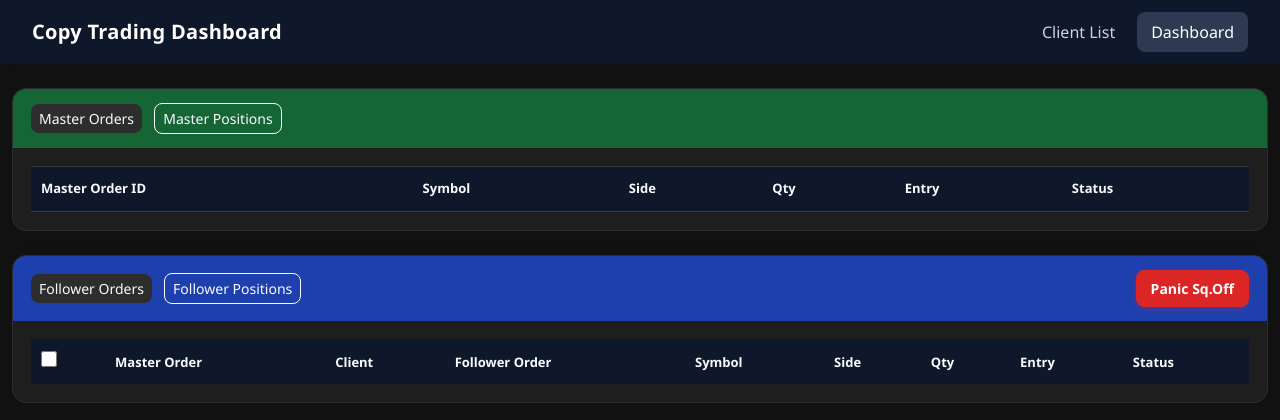
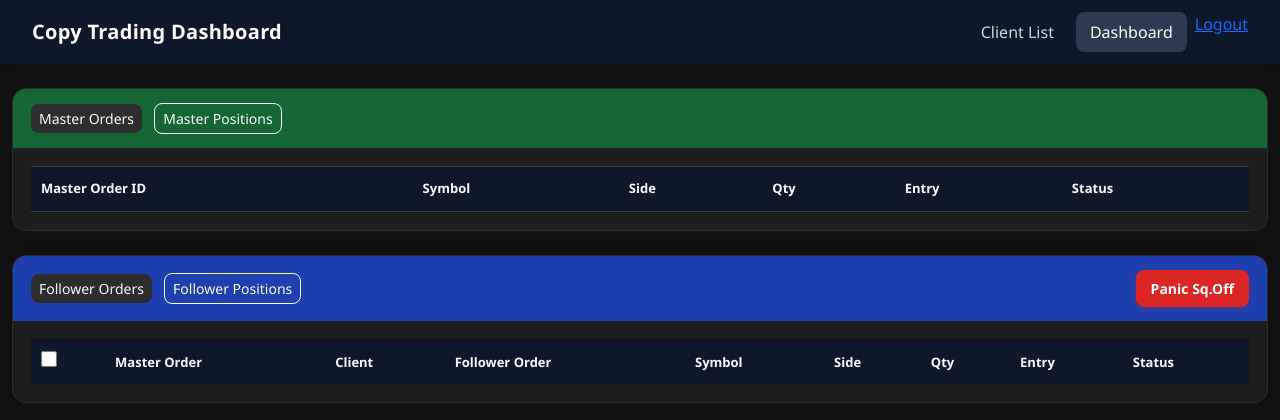
Before and after one commit to Sivaranjani0020/copy-trade, a Flask app: page /dashboard in a window 1280 px wide. Shown: the top 420 px of the page. Run offline with Flask 3, Linux system fonts and the light colour scheme; the visitor is signed in with stand-in values (Sample User, id 1); data that the repository does not hold is empty.

Commit message:
Add logout button to dashboard navigation

```diff
--- a/web_api/templates/dashboard.html
+++ b/web_api/templates/dashboard.html
@@ -685,7 +685,11 @@ td:last-child {
                 </a>
 
             </li>
-
+            <li class="nav-item ms-2">
+                <a class="logout-btn" href="{{ url_for('logout') }}">
+                    Logout
+                </a>
+            </li>
         </ul>
 
     </div>
```
